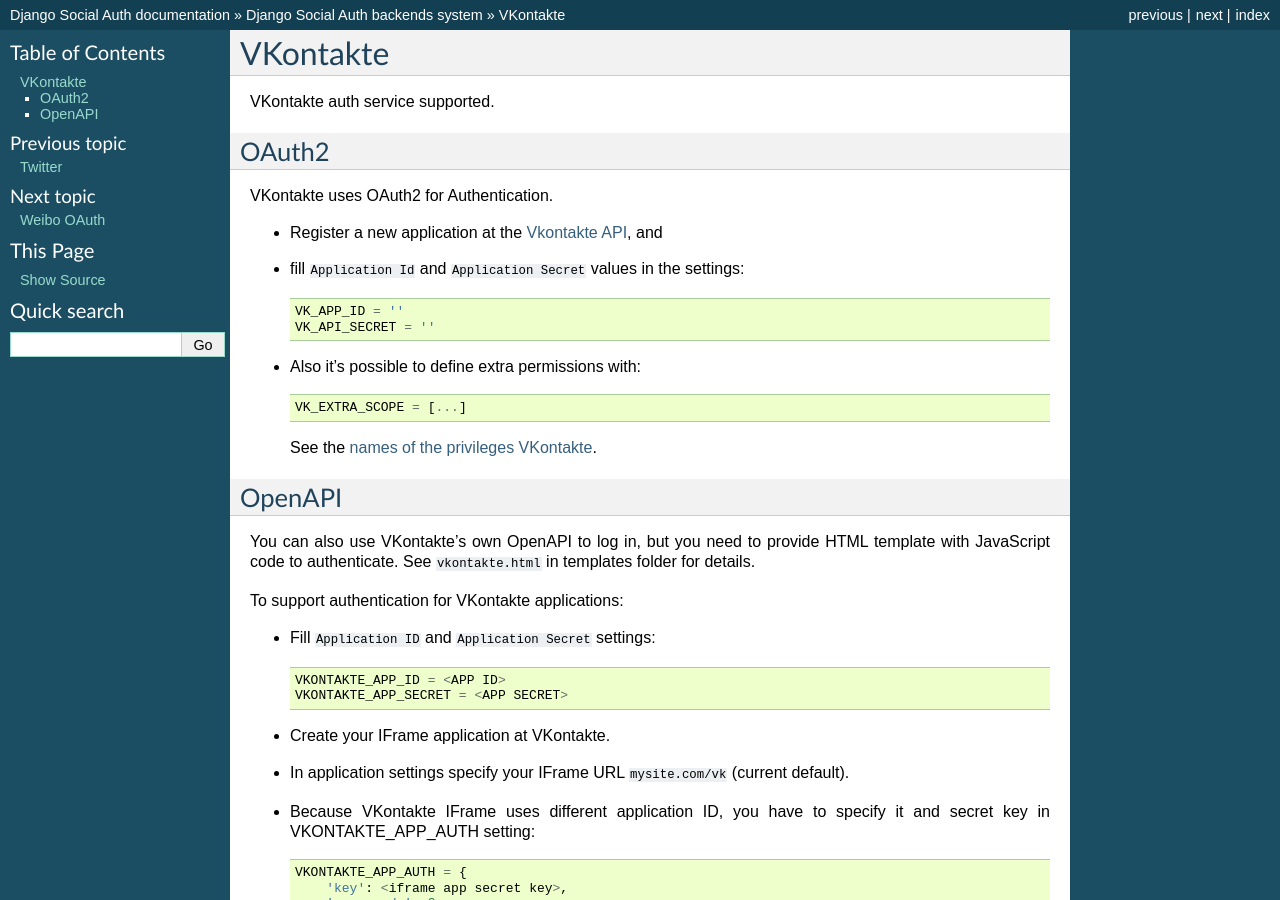
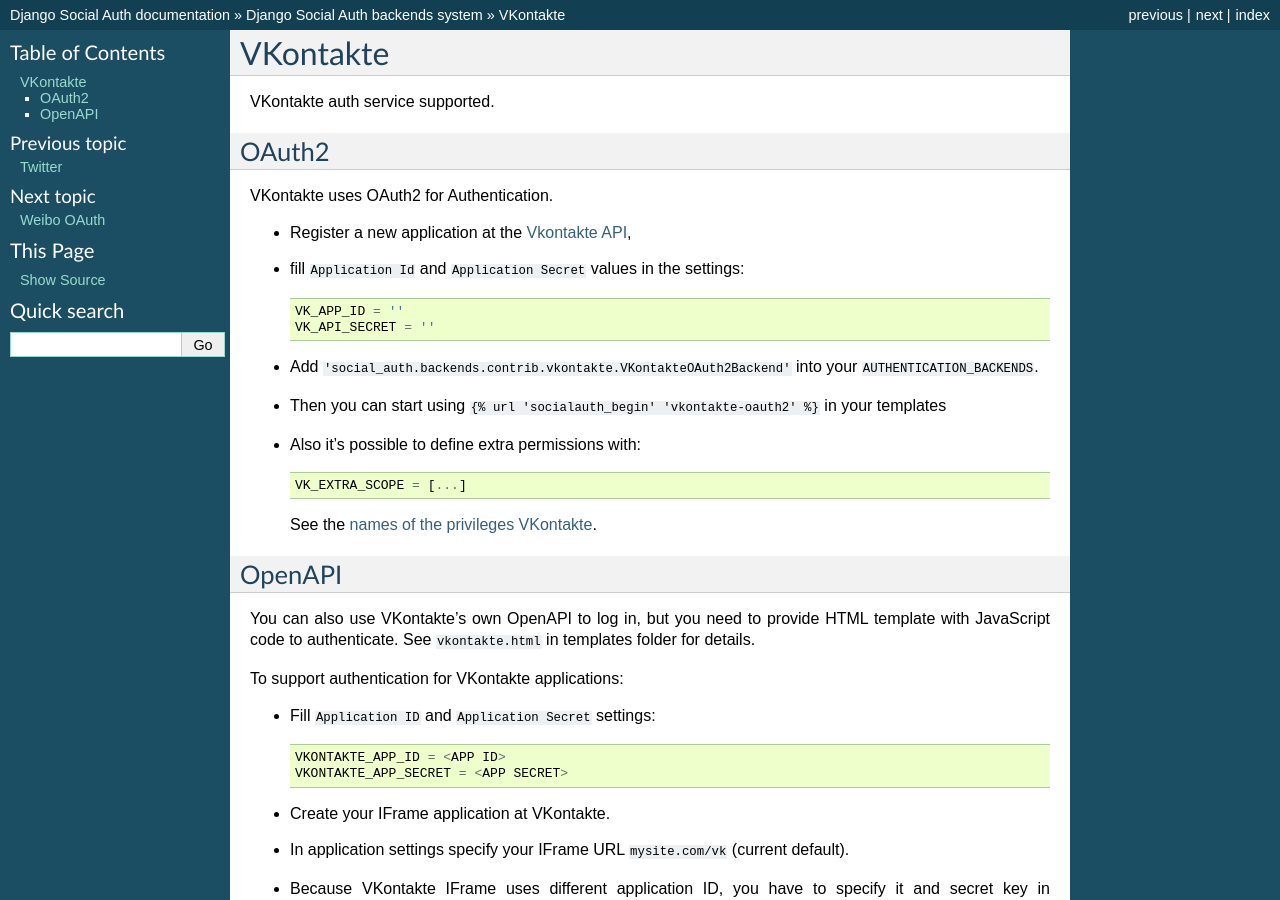
Before and after one commit to devs-cloud/django-social-auth-module, a Sphinx documentation site: the page built from doc/backends/vkontakte.rst, in a window 1280 px wide and 900 px high. Built offline with Sphinx 7.4.7, drawn with Linux system fonts in a browser that asks for light colours.

Commit message:
Update doc/backends/vkontakte.rst
More verbose instructions on how to setup vkontakte oauth authentication.

```diff
--- a/doc/backends/vkontakte.rst
+++ b/doc/backends/vkontakte.rst
@@ -8,12 +8,16 @@
 
 VKontakte uses OAuth2 for Authentication.
 
-- Register a new application at the `Vkontakte API`_, and
+- Register a new application at the `Vkontakte API`_,
 
 - fill ``Application Id`` and ``Application Secret`` values in the settings::
 
       VK_APP_ID = ''
       VK_API_SECRET = ''
+
+- Add ``'social_auth.backends.contrib.vkontakte.VKontakteOAuth2Backend'`` into your ``AUTHENTICATION_BACKENDS``.
+
+- Then you can start using ``{% url 'socialauth_begin' 'vkontakte-oauth2' %}`` in your templates
 
 - Also it's possible to define extra permissions with::
 
```
